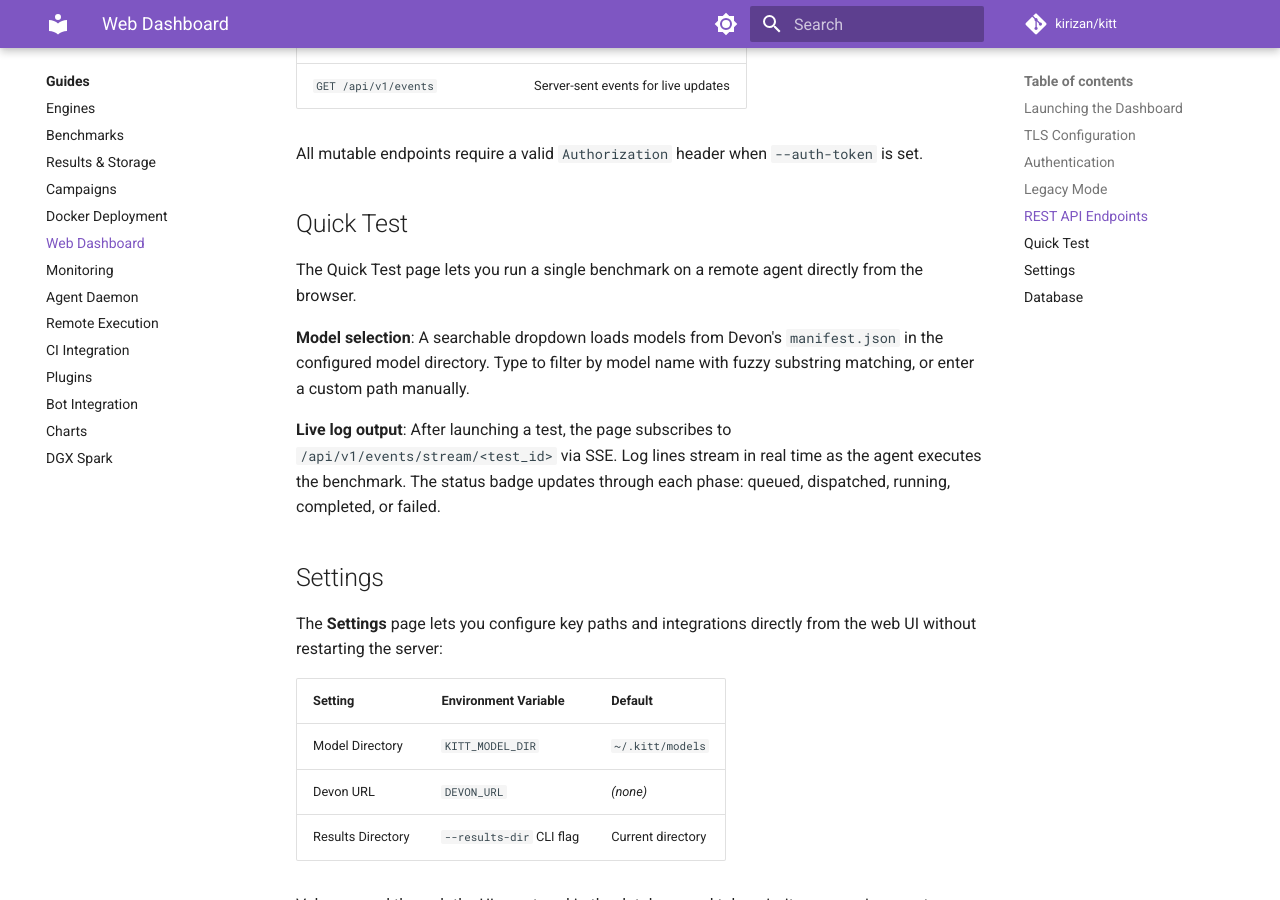
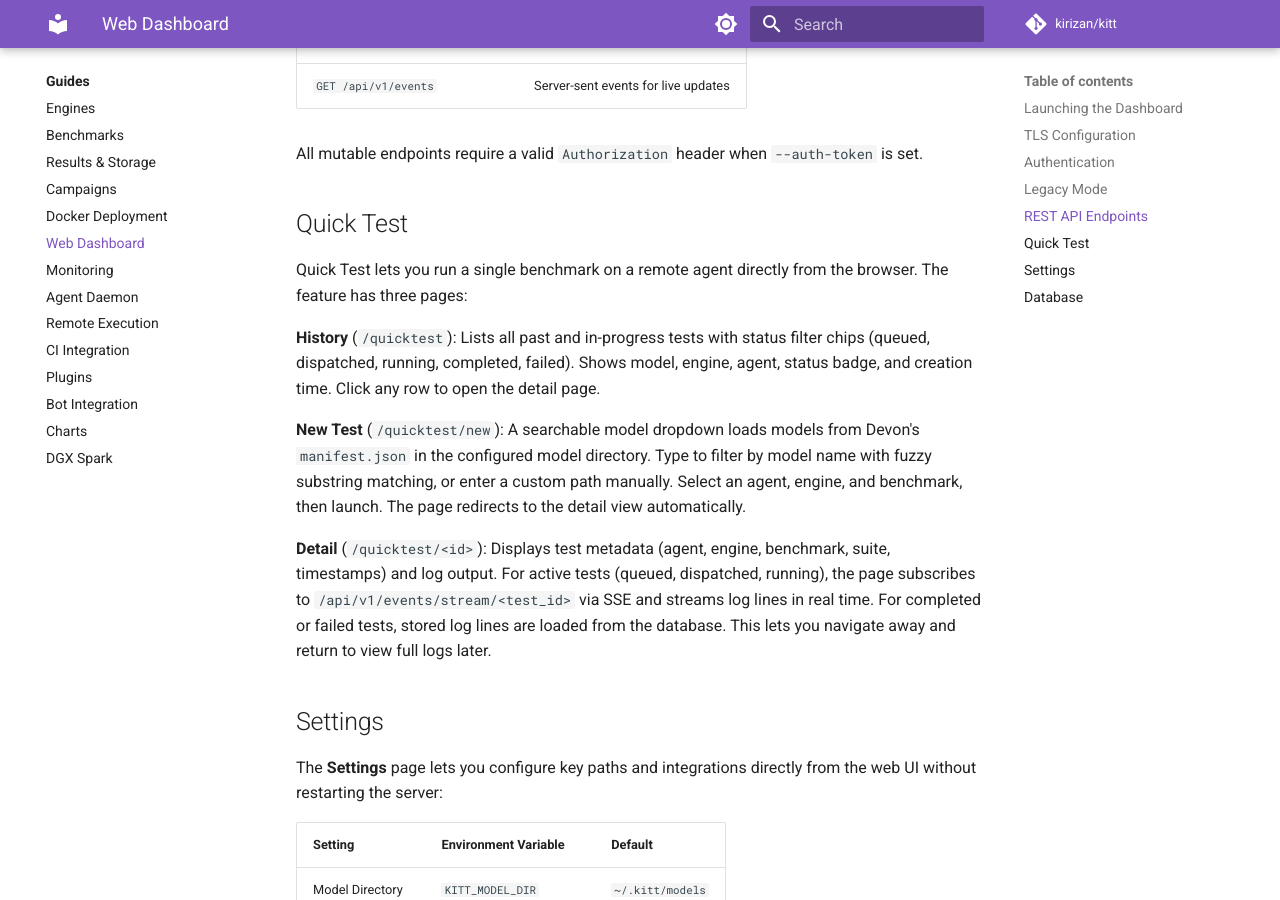
Before and after one commit to Kirizan/kitt, an MkDocs documentation site: the page built from docs/guides/web-dashboard.md, in a window 1280 px wide and 900 px high, scrolled down 2357 px. Built offline with MkDocs 1.6.1 and Material for MkDocs 9.7.7, drawn with Linux system fonts in a browser that asks for light colours; comment, search, counter and statistics services are not loaded.

Commit message:
Update docs for Quick Test history, detail, and persistent logs
Co-Authored-By: Claude Opus 4.6 <noreply@anthropic.com>

```diff
--- a/docs/guides/web-dashboard.md
+++ b/docs/guides/web-dashboard.md
@@ -89,18 +89,27 @@ All mutable endpoints require a valid `Authorization` header when
 
 ## Quick Test
 
-The Quick Test page lets you run a single benchmark on a remote agent
-directly from the browser.
+Quick Test lets you run a single benchmark on a remote agent directly
+from the browser. The feature has three pages:
 
-**Model selection**: A searchable dropdown loads models from Devon's
-`manifest.json` in the configured model directory. Type to filter by
-model name with fuzzy substring matching, or enter a custom path
-manually.
+**History** (`/quicktest`): Lists all past and in-progress tests with
+status filter chips (queued, dispatched, running, completed, failed).
+Shows model, engine, agent, status badge, and creation time. Click any
+row to open the detail page.
 
-**Live log output**: After launching a test, the page subscribes to
-`/api/v1/events/stream/<test_id>` via SSE. Log lines stream in real
-time as the agent executes the benchmark. The status badge updates
-through each phase: queued, dispatched, running, completed, or failed.
+**New Test** (`/quicktest/new`): A searchable model dropdown loads
+models from Devon's `manifest.json` in the configured model directory.
+Type to filter by model name with fuzzy substring matching, or enter a
+custom path manually. Select an agent, engine, and benchmark, then
+launch. The page redirects to the detail view automatically.
+
+**Detail** (`/quicktest/<id>`): Displays test metadata (agent, engine,
+benchmark, suite, timestamps) and log output. For active tests (queued,
+dispatched, running), the page subscribes to
+`/api/v1/events/stream/<test_id>` via SSE and streams log lines in
+real time. For completed or failed tests, stored log lines are loaded
+from the database. This lets you navigate away and return to view full
+logs later.
 
 ## Settings
 
```
Also changed, not shown: docs/changelog.md (+3 -0 lines), docs/reference/api.md (+2 -0 lines).
